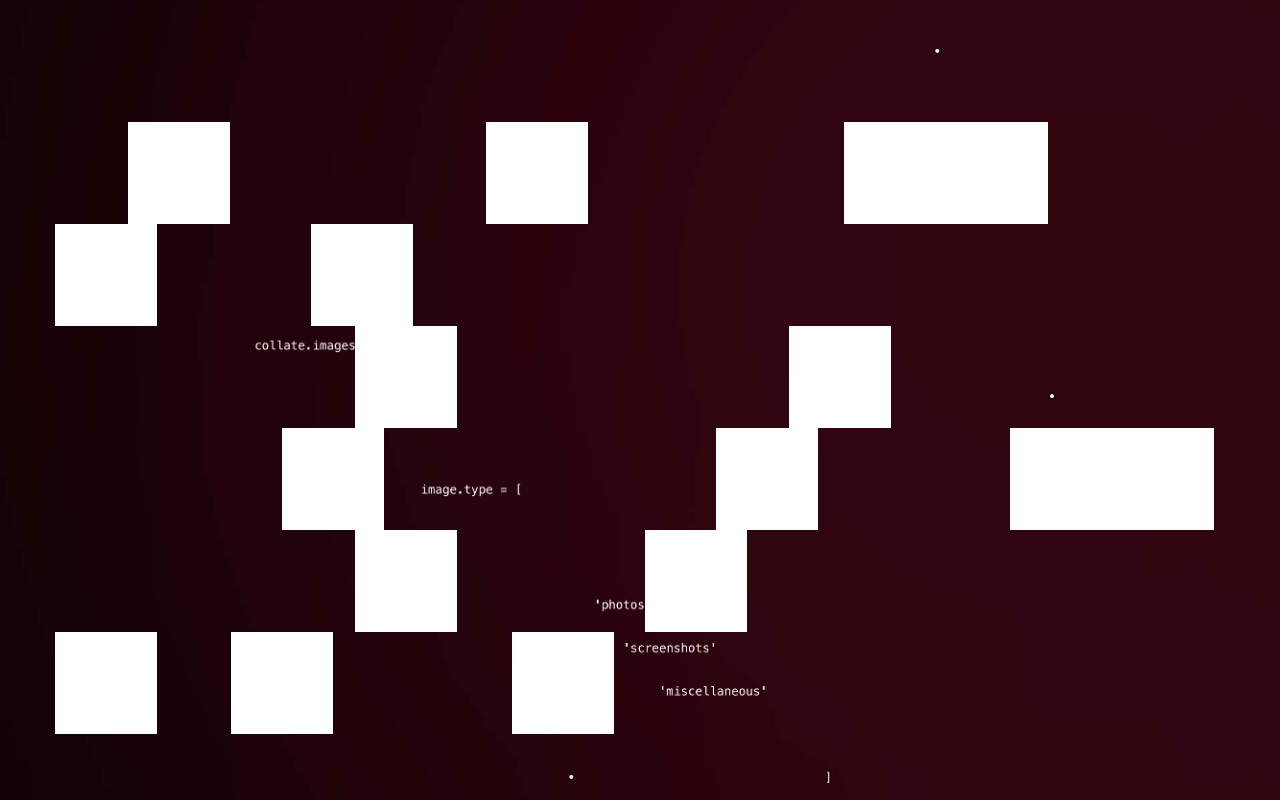
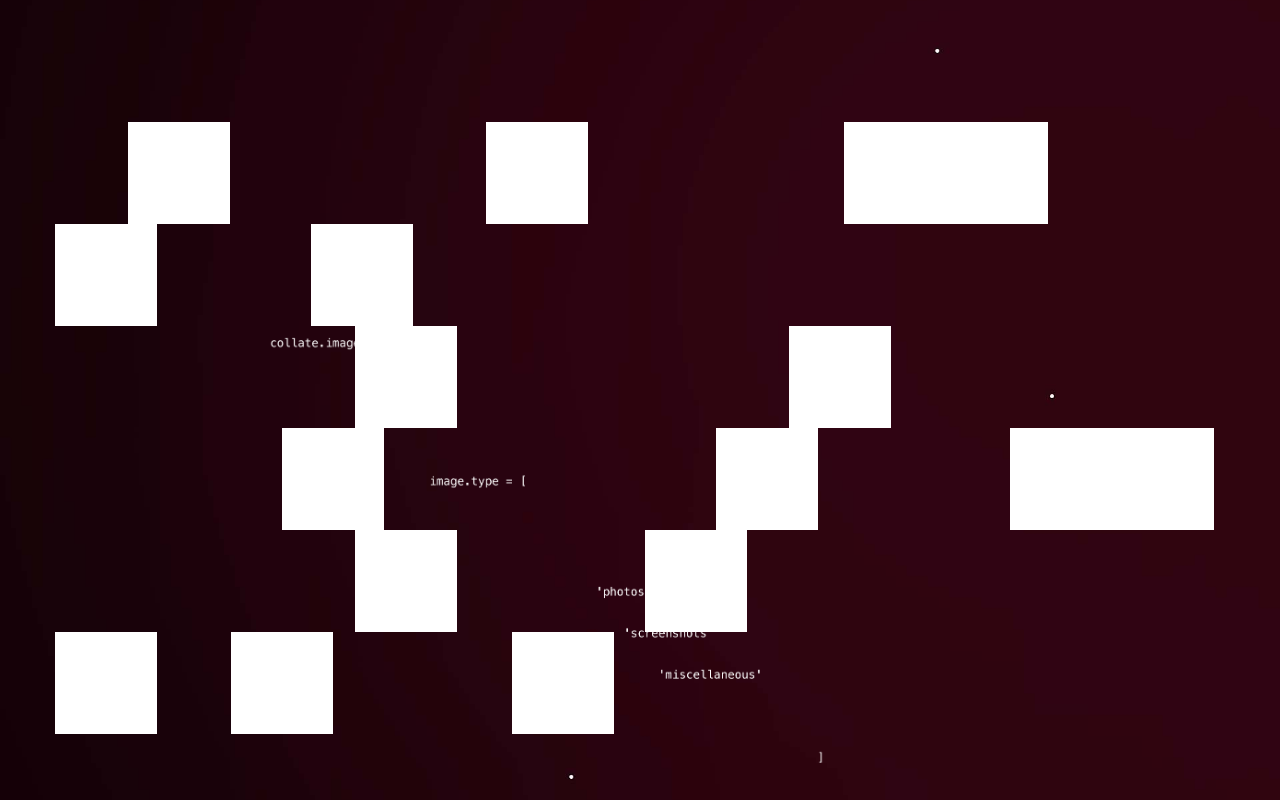
Before and after one commit to carmen-yeh/carmen-yeh.github.io, a React (Create React App) app in the folder frontend/: page /love-language in a window 1280 px wide. Shown: the part 800-1600 px from the top of the page. Built offline with nearby package versions, Linux system fonts and the light colour scheme; what react-animations would draw is missing.

Commit message:
Update LoveLanguagePage.js

```diff
--- a/frontend/src/pages/1-love-language/LoveLanguagePage.js
+++ b/frontend/src/pages/1-love-language/LoveLanguagePage.js
@@ -18,7 +18,7 @@ function LoveLanguagePage() {
                 <p>LOVE.LANGUAGE explores the idea of expressing love through the sending of images online to loved ones. This is an image analysis of photos I’ve posted online over time where each white square is an image related to food. I highlighted these findings and linked them to the idea of a digital love language.</p>
 
         <div style={{display:"flex", justifyContent: "center", maxHeight: "100wh"}}>
-            <img src={poem} alt="poem" style={{position: "absolute", height: "100wh", maxWidth: 800}} />
+            <img src={poem} alt="poem" style={{position: "absolute", height: "100wh"}} />
         </div>
         <div style={{position: "relative"}}>
 
```
